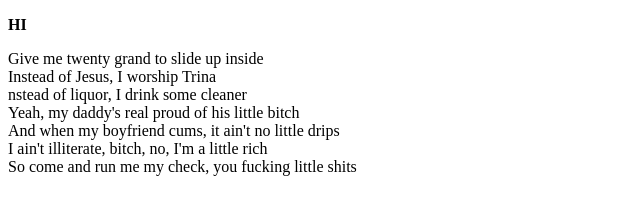
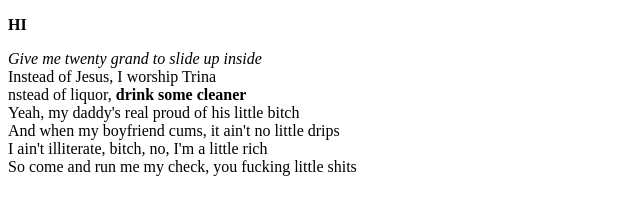
Before and after one commit to EmanuelMarkov/html-boilerplate, a plain HTML site: page text.html in a window 1280 px wide. Shown: the part 152-366 px from the top of the page, 0-640 px from the left. Drawn offline with Linux system fonts and the light colour scheme.

Commit message:
Done with text editing (for now)

```diff
--- a/text.html
+++ b/text.html
@@ -10,9 +10,9 @@
     <h2>Nicole</h2>
     <h3>Smith</h3>
     <strong>HI</strong>
-    <p>Give me twenty grand to slide up inside <br>
+    <p><em>Give me twenty grand to slide up inside </em><br>
     Instead of Jesus, I worship Trina <br>
-    nstead of liquor, I drink some cleaner <br>
+    nstead of liquor, <strong>drink some cleaner</strong></s><br>
     Yeah, my daddy's real proud of his little bitch <br>
     And when my boyfriend cums, it ain't no little drips <br>
     I ain't illiterate, bitch, no, I'm a little rich <br>
```
